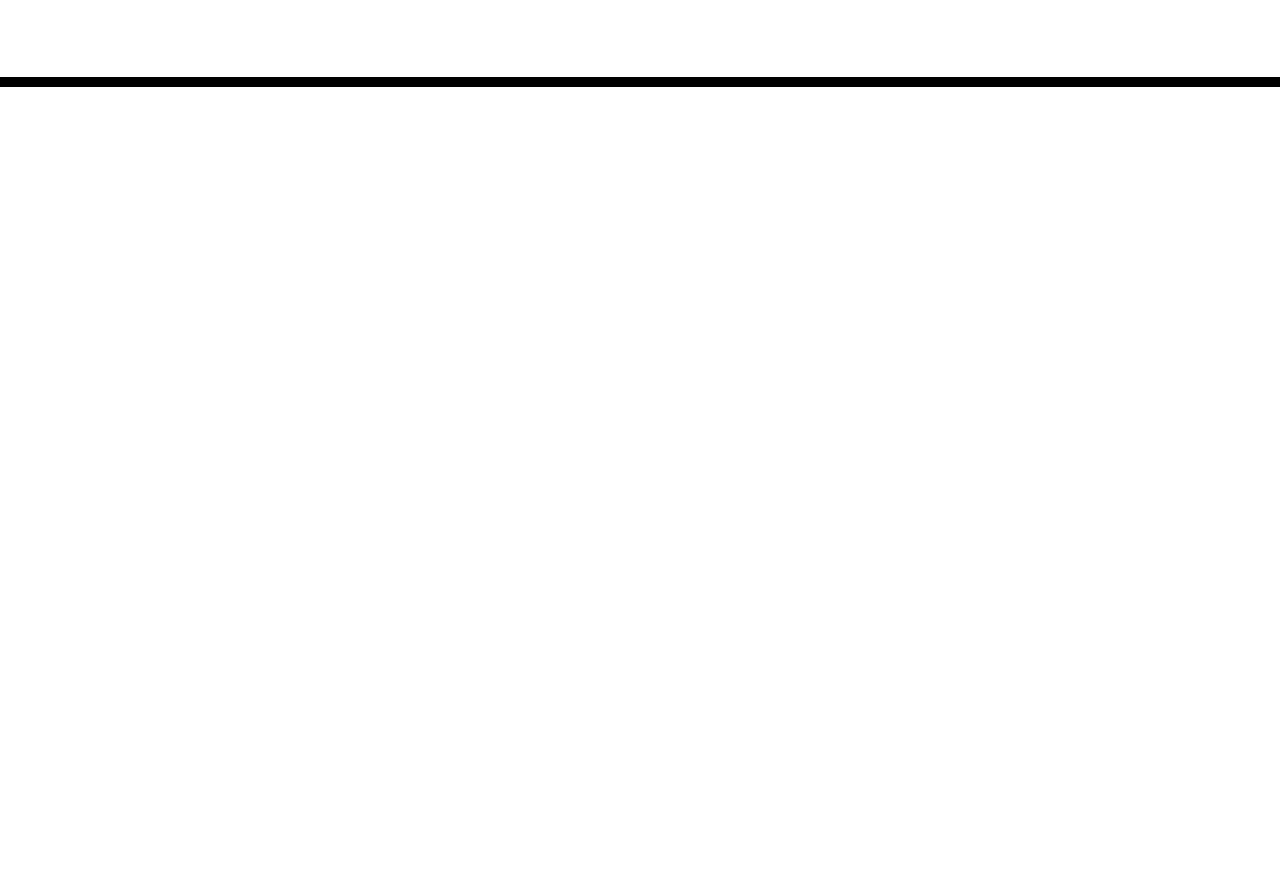
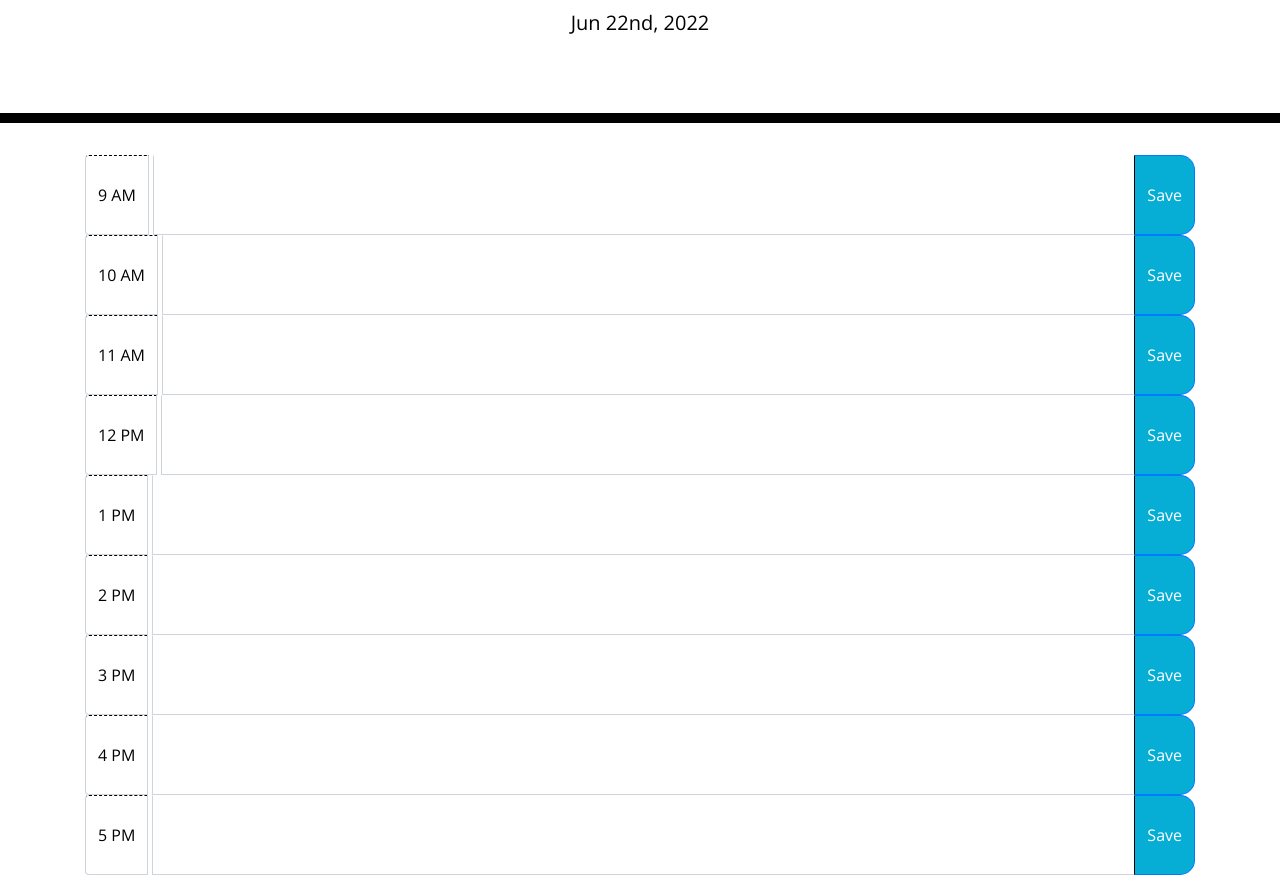
Before and after one commit to SklylerF/Work-Day-Scheduler, a plain HTML site: page Assets/index.html in a window 1280 px wide. Shown: the part 181-1056 px from the top of the page. Before the commit the page ends 800 px from the top, so only its background shows below. Drawn offline with nearby package versions, Linux system fonts and the light colour scheme.

Commit message:
read me update

```diff
--- a/Assets/index.html
+++ b/Assets/index.html
@@ -1,25 +1,18 @@
 <!DOCTYPE html>
 <html lang="en">
+
 <head>
   <meta charset="UTF-8" />
   <meta name="viewport" content="width=device-width, initial-scale=1.0" />
   <meta http-equiv="X-UA-Compatible" content="ie=edge" />
-    <link
-      rel="stylesheet"
-      href="https://stackpath.bootstrapcdn.com/bootstrap/4.3.1/css/bootstrap.min.css"
-    />
-    <link
-      rel="stylesheet"
-      href="https://use.fontawesome.com/releases/v5.8.1/css/all.css"
-      integrity="sha384-50oBUHEmvpQ+1lW4y57PTFmhCaXp0ML5d60M1M7uH2+nqUivzIebhndOJK28anvf"
-      crossorigin="anonymous"
-    />
-    <link
-      href="https://fonts.googleapis.com/css?family=Open+Sans&display=swap"
-      rel="stylesheet"
-    />
+  <link rel="stylesheet" href="https://stackpath.bootstrapcdn.com/bootstrap/4.3.1/css/bootstrap.min.css" />
+  <link rel="stylesheet" href="https://use.fontawesome.com/releases/v5.8.1/css/all.css"
+    integrity="sha384-50oBUHEmvpQ+1lW4y57PTFmhCaXp0ML5d60M1M7uH2+nqUivzIebhndOJK28anvf" crossorigin="anonymous" />
+  <link href="https://fonts.googleapis.com/css?family=Open+Sans&display=swap" rel="stylesheet" />
   <link rel="stylesheet" href="style.css" />
   <title>Work Day Scheduler</title>
+  <script src="https://cdnjs.cloudflare.com/ajax/libs/moment.js/2.20.1/moment.min.js"></script>
+
 </head>
 
 <body>
@@ -28,11 +21,105 @@
     <p class="lead">A simple calendar app for scheduling your work day</p>
     <p id="currentDay" class="lead"></p>
   </header>
-    <div class="container">
+  <div class="container time-block">
     <!-- Timeblocks go here -->
+    <!-- 9am -->
+    <div class="input-group" >
+      <div class="input-group-prepend">
+        <span class="input-group-text hour">9 AM</span>
       </div>
+      <input data-="9:00 AM"  id="nine" type="text" class="form-control row" aria-label="small">
+      <div class="input-group-append">
+        <button id="btn insert" class="btn btn-primary saveBtn">Save</button>
+      </div>
+    </div>
+    <!-- 10am -->
+    <div class="input-group" id="10">
+      <div class="input-group-prepend">
+        <span class="input-group-text hour">10 AM</span>
+      </div>
+      <input type="text" class="form-control row" aria-label="small">
+      <div class="input-group-append">
+        <button class="btn btn-primary saveBtn">Save</button>
+      </div>
+    </div>
+    <!-- 11am -->
+    <div class="input-group" id="11">
+      <div class="input-group-prepend">
+        <span class="input-group-text hour">11 AM</span>
+      </div>
+      <input type="text" class="form-control row" aria-label="small">
+      <div class="input-group-append">
+        <button class="btn btn-primary saveBtn">Save</button>
+      </div>
+    </div>
+    <!-- 12pm -->
+    <div class="input-group" id="12">
+      <div class="input-group-prepend">
+        <span class="input-group-text hour">12 PM</span>
+      </div>
+      <input type="text" class="form-control row" aria-label="small">
+      <div class="input-group-append">
+        <button class="btn btn-primary saveBtn">Save</button>
+      </div>
+    </div>
+    <!-- 1pm -->
+    <div class="input-group" id="01">
+      <div class="input-group-prepend">
+        <span class="input-group-text hour">1 PM</span>
+      </div>
+      <input type="text" class="form-control row" aria-label="small">
+      <div class="input-group-append">
+        <button class="btn btn-primary saveBtn">Save</button>
+      </div>
+    </div>
+    <!-- 2pm -->
+    <div class="input-group" id="02">
+      <div class="input-group-prepend">
+        <span class="input-group-text hour">2 PM</span>
+      </div>
+      <input type="text" class="form-control row" aria-label="small">
+      <div class="input-group-append">
+        <button class="btn btn-primary saveBtn">Save</button>
+      </div>
+    </div>
+    <!-- 3pm -->
+    <div class="input-group" id="03">
+      <div class="input-group-prepend">
+        <span class="input-group-text hour">3 PM</span>
+      </div>
+      <input type="text" class="form-control row" aria-label="small">
+      <div class="input-group-append">
+        <button class="btn btn-primary saveBtn">Save</button>
+      </div>
+    </div>
+    <!-- 4pm -->
+    <div class="input-group" id="04">
+      <div class="input-group-prepend">
+        <span class="input-group-text hour">4 PM</span>
+      </div>
+      <input type="text" class="form-control row" aria-label="small">
+      <div class="input-group-append">
+        <button class="btn btn-primary saveBtn">Save</button>
+      </div>
+    </div>
+    <!-- 5pm -->
+    <div class="input-group" id="05">
+      <div class="input-group-prepend">
+        <span class="input-group-text hour">5 PM</span>
+      </div>
+      <input type="text" class="form-control row" aria-label="small">
+      <div class="input-group-append">
+        <button class="btn btn-primary saveBtn">Save</button>
+      </div>
+    </div>
+  </div>
+
 
   <script src="https://cdnjs.cloudflare.com/ajax/libs/jquery/3.2.1/jquery.min.js"></script>
   <script src="https://cdnjs.cloudflare.com/ajax/libs/moment.js/2.24.0/moment.min.js"></script>
+  <script src="./index.js"></script>
+
 </body>
+
 </html>
--- a/Assets/index.js
+++ b/Assets/index.js
@@ -0,0 +1,27 @@
+var today = new Date()
+var todaysDate = moment(today).format("MMM Do, YYYY");
+$("Timeblocks").text(todaysDate);
+$("#currentDay").append(todaysDate);
+// current time
+
+
+
+// local storage
+
+
+var saveBtn = document.getElementById("btn insert");
+var nineEl = document.getElementById("nine");
+
+
+saveBtn.onclick = function () {
+    const key = nineEl.value;
+    console.log(key);
+
+    localStorage.setItem("key",JSON.stringify(studentGrade));
+
+    var answer = localStorage.getItem('key')
+    var retrieveData = localStorage.getItem("answer");
+    retrieveData
+
+}
+console.log(localStorage)
--- a/Assets/style.css
+++ b/Assets/style.css
@@ -40,6 +40,8 @@ body {
     background-color: #ffffff;
     color: #000000;
     border-top: 1px dashed #000000;
+    margin-right: 20px;
+
   }
 
   .past {
```
Also changed, not shown: 05-third-party-apis-homework-demo.gif (added), Assets/2022-06-21 (1).png (added), Assets/2022-06-21.png (added), 1 other file. Lines whose indentation alone changed are shown as unchanged.
